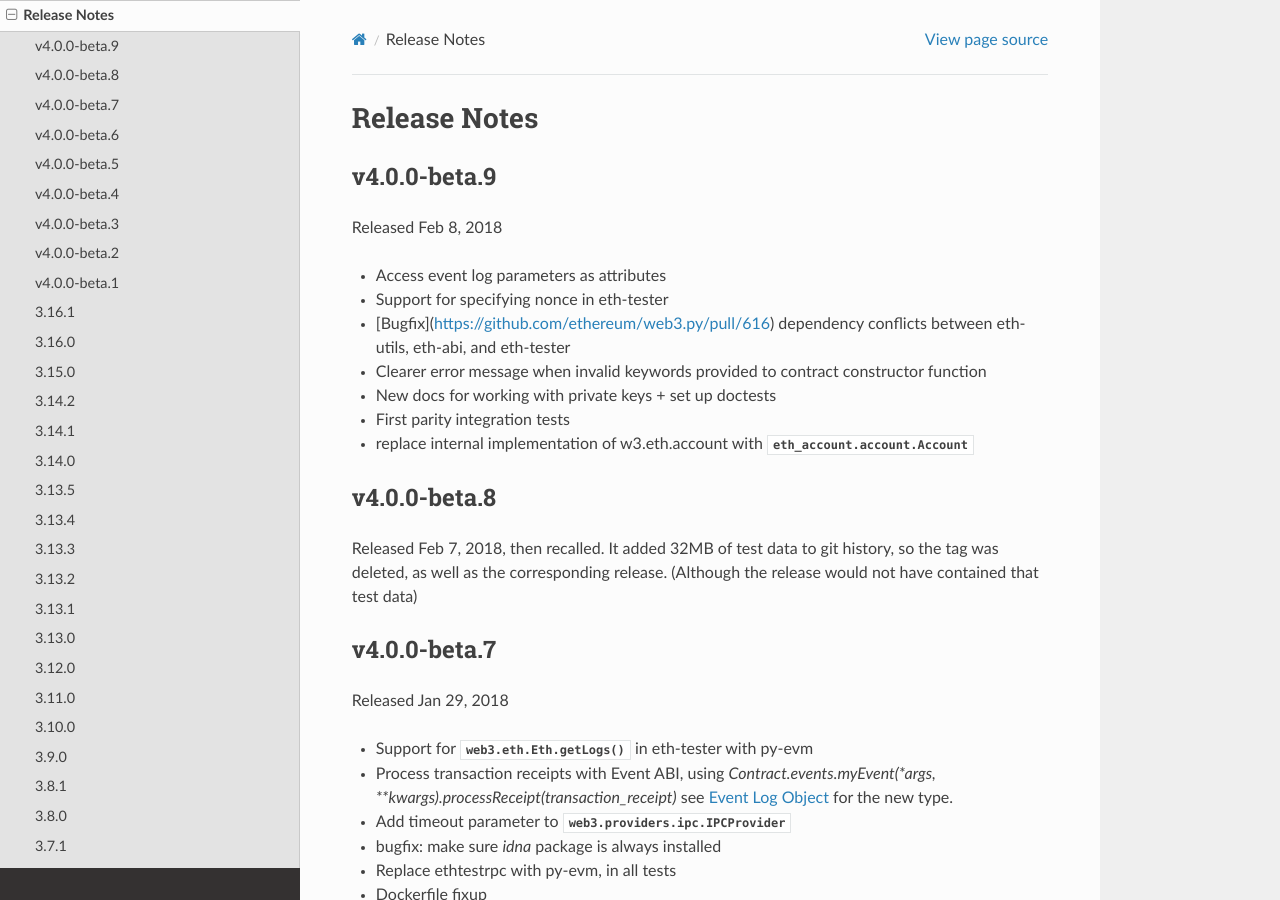
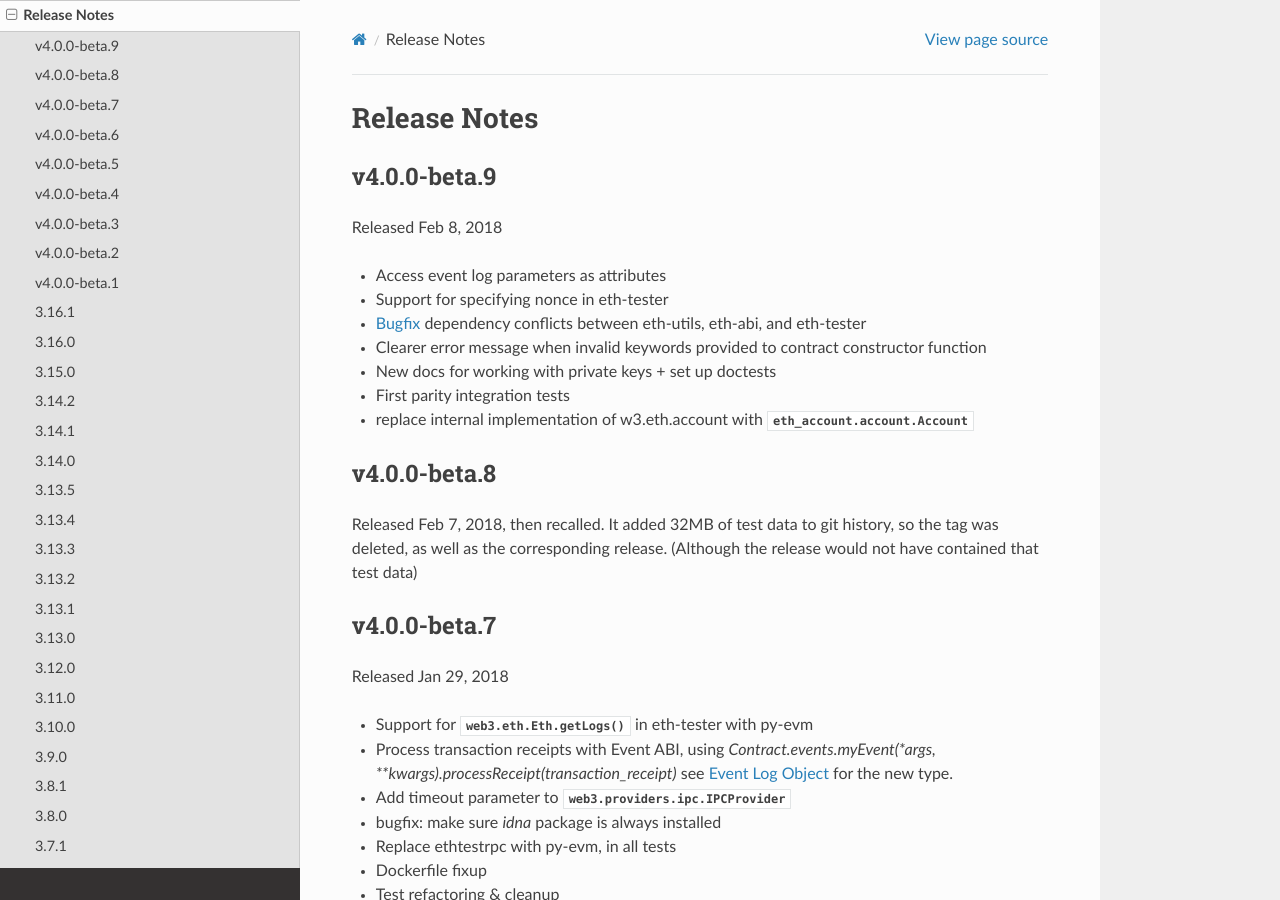
Before and after one commit to shuziren/web3.py, a Sphinx documentation site: the page built from docs/releases.rst, in a window 1280 px wide and 900 px high. Built offline with Sphinx 7.4.7 and the Read the Docs theme 2.0.0, drawn with Linux system fonts in a browser that asks for light colours.

Commit message:
release notes fixup

```diff
--- a/docs/releases.rst
+++ b/docs/releases.rst
@@ -8,7 +8,7 @@ Released Feb 8, 2018
 
 - Access event log parameters as attributes
 - Support for specifying nonce in eth-tester
-- [Bugfix](https://github.com/ethereum/web3.py/pull/616)
+- `Bugfix <https://github.com/ethereum/web3.py/pull/616>`_
   dependency conflicts between eth-utils, eth-abi, and eth-tester
 - Clearer error message when invalid keywords provided to contract constructor function
 - New docs for working with private keys + set up doctests
```
